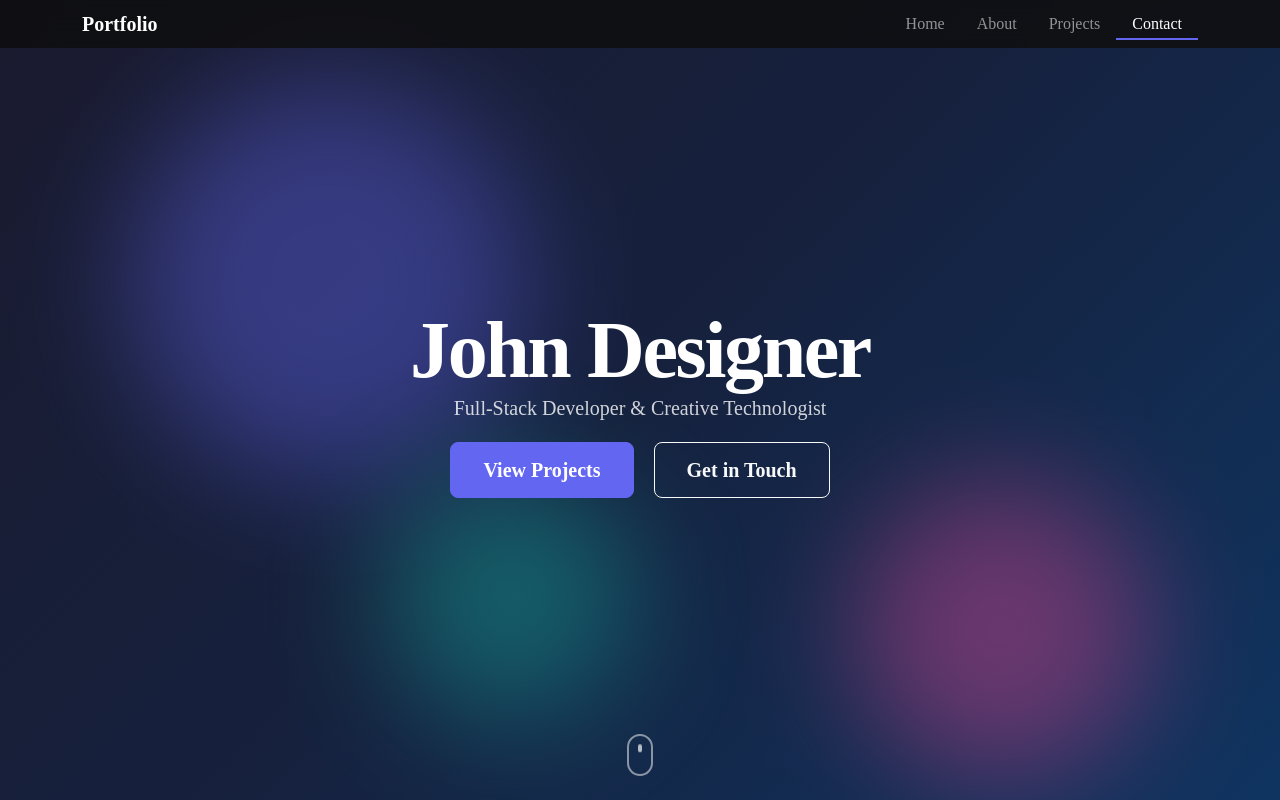
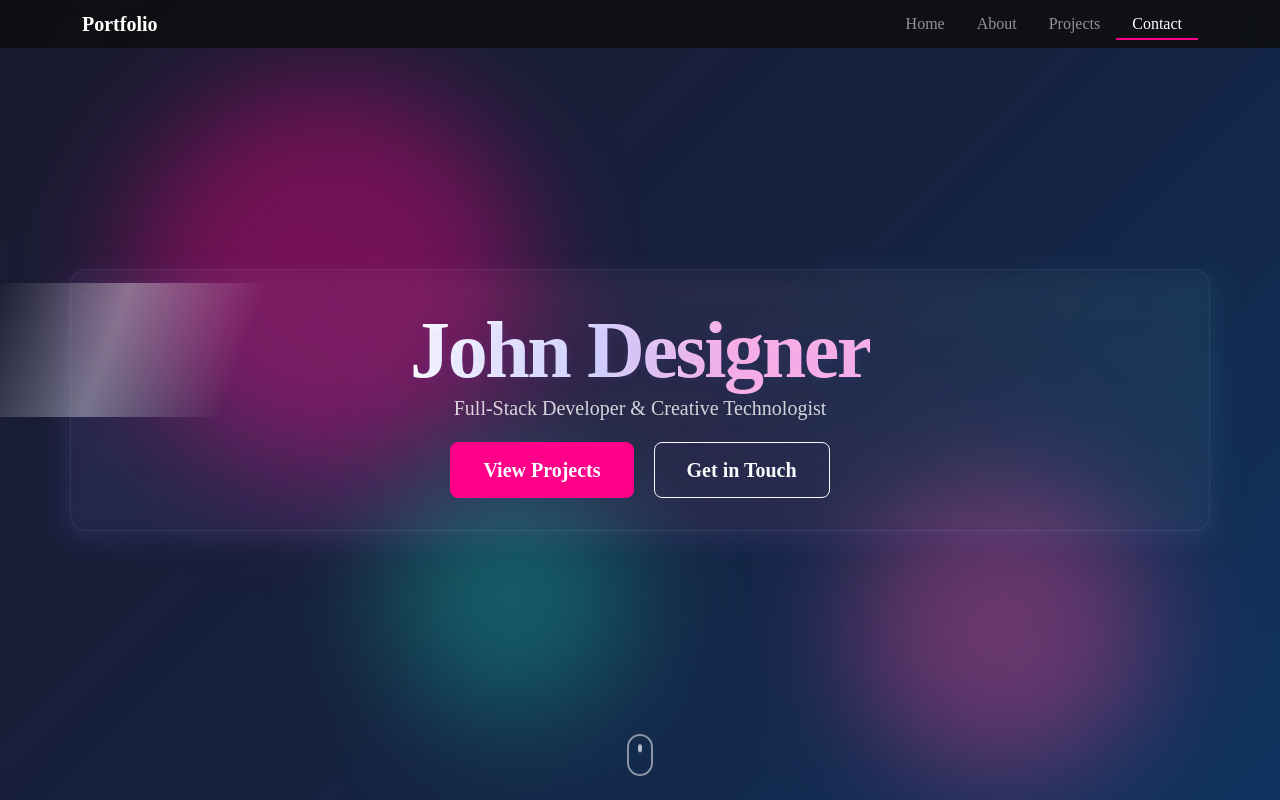
Before and after one commit to javierontiveros2-max/creative-portfolio-template, a plain HTML site: page index.html in a window 1280 px wide. Shown: the top 800 px of the page. Drawn offline with nearby package versions, Linux system fonts and the light colour scheme; a script that the page names is missing.

Commit message:
cambio en intro y en colores y tarjeta

```diff
--- a/assets/css/components.css
+++ b/assets/css/components.css
@@ -213,3 +213,111 @@
 .btn-outline-light:hover {
 	transform: translateY(-2px);
 }
+
+/* --------------------------------------------------------------------------
+   9. Holographic Card & Display Bold Hero Title
+   -------------------------------------------------------------------------- */
+
+/* Componente: .holo-card
+   Qué hace: Crea un contenedor tipo "card" con efecto holográfico al hacer hover.
+   Qué modifica: fondo, bordes, sombras y pseudo-elementos para brillo/gradientes.
+   Ajustes útiles: cambiar `box-shadow` y los colores del gradiente en `::after`.
+ */
+.holo-card {
+	display: inline-block;
+	padding: 2rem;
+	border-radius: 1rem;
+	transition: transform 0.5s var(--ease-out), box-shadow 0.5s var(--ease-out);
+	position: relative;
+	z-index: 1;
+	background: linear-gradient(180deg, rgba(255,255,255,0.02), rgba(255,255,255,0.01));
+	border: 1px solid rgba(255,255,255,0.06);
+	backdrop-filter: blur(4px);
+}
+
+.holo-card::before,
+.holo-card::after {
+	content: "";
+	position: absolute;
+	inset: 0;
+	border-radius: inherit;
+	z-index: -1;
+	pointer-events: none;
+	transition: opacity 0.6s, transform 0.6s;
+}
+
+/* Halo glow */
+.holo-card::before {
+	box-shadow: 0 10px 30px rgba(129,140,248,0.08), 0 2px 8px rgba(20,184,166,0.03);
+	opacity: 0.8;
+}
+
+/* Moving iridescent gradient */
+.holo-card::after {
+	background: linear-gradient(45deg, rgba(99,102,241,0.18), rgba(236,72,153,0.12), rgba(20,184,166,0.12));
+	mix-blend-mode: screen;
+	opacity: 0.6;
+	transform: translateY(6px) scale(1.02);
+	filter: blur(12px);
+}
+
+/* Hover state: intensifica brillo y eleva la tarjeta */
+.holo-card:hover {
+	transform: translateY(-8px) scale(1.01);
+	box-shadow: 0 30px 60px rgba(2,6,23,0.6), 0 6px 20px rgba(99,102,241,0.12);
+}
+
+.holo-card:hover::after {
+	opacity: 1;
+	transform: translateY(-6px) scale(1.04);
+}
+
+/* Componente: .display-bold-hero-title
+   Qué hace: Estiliza el título principal con efecto holográfico de texto.
+   Qué modifica: color, gradiente de texto, sombras y transiciones en hover.
+   Ajustes útiles: modificar el gradiente para cambiar la paleta holográfica.
+ */
+.display-bold-hero-title {
+	position: relative;
+	font-weight: 700;
+	background: linear-gradient(90deg, #ffffff, #d8d8ff 40%, #ffb3e6 70%);
+	-webkit-background-clip: text;
+	background-clip: text;
+	color: transparent;
+	text-shadow: 0 2px 12px rgba(99,102,241,0.12);
+	transition: transform 0.45s var(--ease-out), text-shadow 0.45s;
+	display: inline-block;
+}
+
+/* Hover sobre la tarjeta aplica ligera elevación y brillo al texto */
+.holo-card:hover .display-bold-hero-title {
+	transform: translateY(-4px) rotateX(4deg);
+	text-shadow: 0 8px 40px rgba(129,140,248,0.24);
+}
+
+/* Animación de brillo para el texto (sheen) */
+.display-bold-hero-title::after {
+	content: "";
+	position: absolute;
+	top: -20%;
+	left: -30%;
+	width: 60%;
+	height: 140%;
+	background: linear-gradient(90deg, rgba(255,255,255,0), rgba(255,255,255,0.6), rgba(255,255,255,0));
+	transform: skewX(-20deg) translateX(-110%);
+	transition: transform 0.9s cubic-bezier(0.2,0.8,0.2,1), opacity 0.9s;
+	pointer-events: none;
+	mix-blend-mode: overlay;
+	opacity: 0.6;
+}
+
+.holo-card:hover .display-bold-hero-title::after {
+	transform: skewX(-20deg) translateX(110%);
+	opacity: 0.95;
+}
+
+/* Notas rápidas de personalización:
+   - Cambia los colores del gradiente en `.holo-card::after` para modificar la paleta holográfica.
+   - Ajusta `box-shadow` y `filter: blur()` para hacer el efecto más sutil o más dramático.
+   - Modifica `transition` y `transform` para cambiar la velocidad y la distancia del movimiento.
+*/
--- a/assets/css/theme.css
+++ b/assets/css/theme.css
@@ -55,13 +55,13 @@
     --font-mono: 'Embed code' , monospace;
 
 	/* Colores tipo*/
-	--bs-body-bg: #0f0f0f;
+	--bs-body-bg: #340061;
 	--bs-body-color: #f5f5f5;
-	--bs-primary: #6366f1;
+	--bs-primary: #ff0088;
 	--bs-primary-rgb: 99, 102, 241;
 
 	/* Custom tokens */
 	--color-bg-alt: #1a1a1a;
-	--color-muted: #6c757d;
+	--color-muted: #0088ff;
 	--ease-out: cubic-bezier(0.22, 1, 0.36, 1);
 }
--- a/index.html
+++ b/index.html
@@ -55,8 +55,8 @@
 				<div class="shape shape-3"></div>
 			</div>
 
-			<div class="container position-relative z-1 text-center text-white">
-				<h1 class="display-1 fw-bold hero-title">John Designer</h1>
+			<div class="container position-relative z-1 text-center text-white holo-card">
+				<h1 class="display-1 fw-bold hero-title display-bold-hero-title">John Designer</h1>
 				<p class="lead hero-subtitle mb-4">Full-Stack Developer & Creative Technologist</p>
 				<div class="hero-cta">
 					<a href="#projects" class="btn btn-primary btn-lg me-3">View Projects</a>
```
